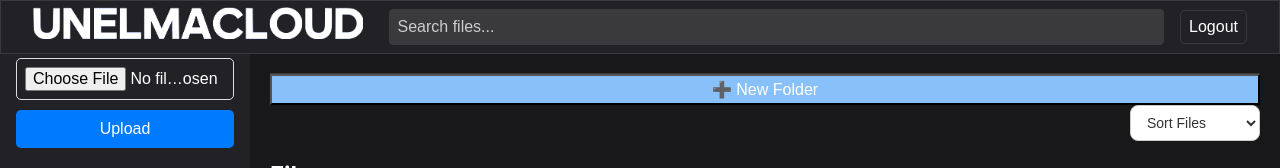
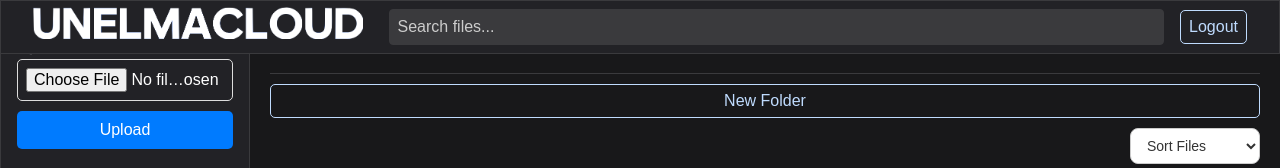
Before and after one commit to futuandrei/file-manager, a React (Vite) app: page / in a window 1280 px wide. Both pictures are taken after typing "name@example.com", "Sample123" into the empty fields and a click on the button "Sign in". Shown: the top 168 px of the page. Built offline with nearby package versions, Linux system fonts and the light colour scheme; no server answers.

Commit message:
new folder button

```diff
--- a/src/App.css
+++ b/src/App.css
@@ -13,6 +13,9 @@
   padding: 2rem 1rem;
   height: 100vh;
   flex-shrink: 0; /* ✅ Prevents shrinking */
+  border-style: solid;
+  border-width: 1px;
+  border-color: #3A3A3D;
 }
 
 /* Main Content - Takes Remaining Space */
--- /dev/null
+++ b/src/components/CreateFolder.css
@@ -0,0 +1,12 @@
+.button-secondary {
+    background-color: transparent;
+    color: #BFDBFE;
+    border-style: solid;
+    border-color: #BFDBFE;
+    border-width: 1px;
+    border-radius: 5px;
+    margin-top: 10px;
+    margin-bottom: 10px;
+    height: 34px;
+    cursor: pointer;
+}
--- a/src/components/CreateFolder.tsx
+++ b/src/components/CreateFolder.tsx
@@ -1,5 +1,6 @@
 import React from "react";
 import axios from "axios";
+import "./CreateFolder.css";
 
 interface CreateFolderProps {
   currentFolderId: string | null; // Parent folder ID
@@ -41,7 +42,11 @@
     }
   };
 
-  return <button onClick={createFolder}>➕ New Folder</button>;
+  return (
+    <button className="button-secondary" onClick={createFolder}>
+      New Folder
+    </button>
+  );
 };
 
 export default CreateFolder;
--- a/src/components/Header.css
+++ b/src/components/Header.css
@@ -65,11 +65,13 @@
 }
 
 .logout-button {
+  color: #BFDBFE;
   border-style: solid;
+  border-color: #BFDBFE;
   border-width: 1px;
   border-radius: 5px;
-  border-color: #3A3A3D;
   background-color: transparent;
   height: 34px;
-  color: #ffffff;
+  color: #BFDBFE;
+  cursor: pointer;
 }
```
